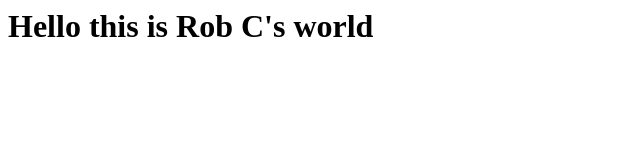
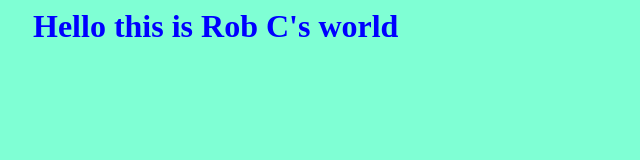
Before and after one commit to rczarka/MITGitPage, a plain HTML site: page index.html in a window 1280 px wide. Shown: the whole page, without its empty margins (0-640 px from the left). Drawn offline with Linux system fonts and the light colour scheme.

Commit message:
Updated colours

```diff
--- a/mystyles.css
+++ b/mystyles.css
@@ -1,8 +1,8 @@
-body[
-    background-colour: taupe;
-]
-h1[
-    color: purple;
+body{
+    background-color: aquamarine;
+}
+
+h1{
+    color: blue;
     margin-left: 25px;
-
-]
+}
```
